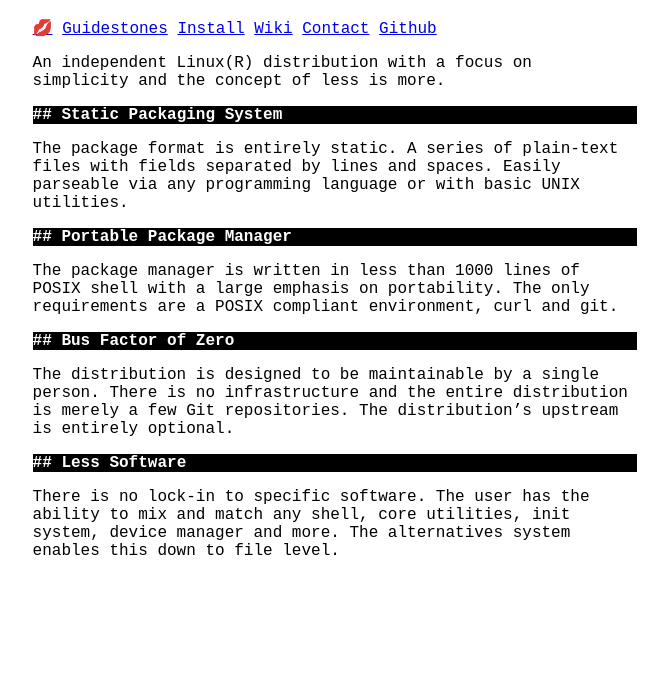
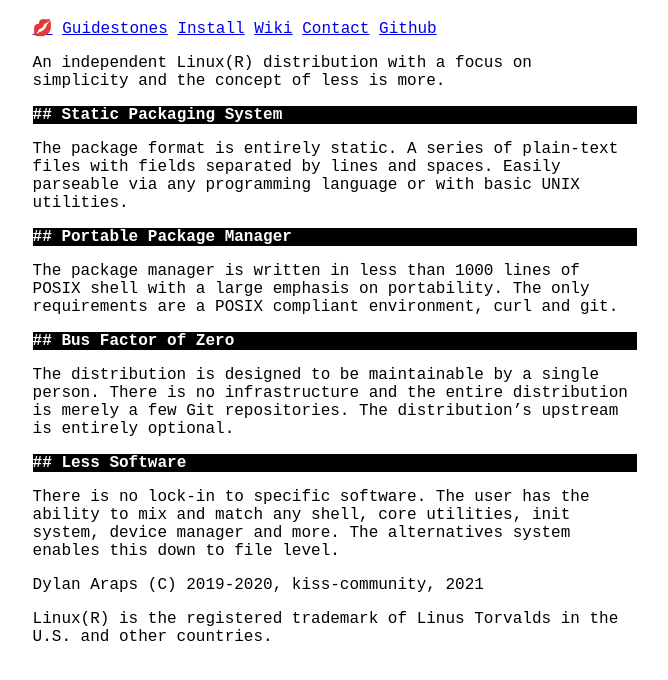
Before and after one commit to mcpcpc/k1ss, a Jekyll site: the page built from index.md, in a window 1280 px wide. Shown: the top 680 px of the page, without its empty margins (305-973 px from the left). Built offline with Jekyll 4.4.1, drawn with Linux system fonts in a browser that asks for light colours.

Commit message:
Update default.html

```diff
--- a/_layouts/default.html
+++ b/_layouts/default.html
@@ -73,4 +73,8 @@
     </nav>
     {{ content }}
   </body>
+  <footer>
+    <p>Dylan Araps (C) 2019-2020, kiss-community, 2021</p>
+    <p>Linux(R) is the registered trademark of Linus Torvalds in the U.S. and other countries.</p>
+  </footer>
 </html>
```
